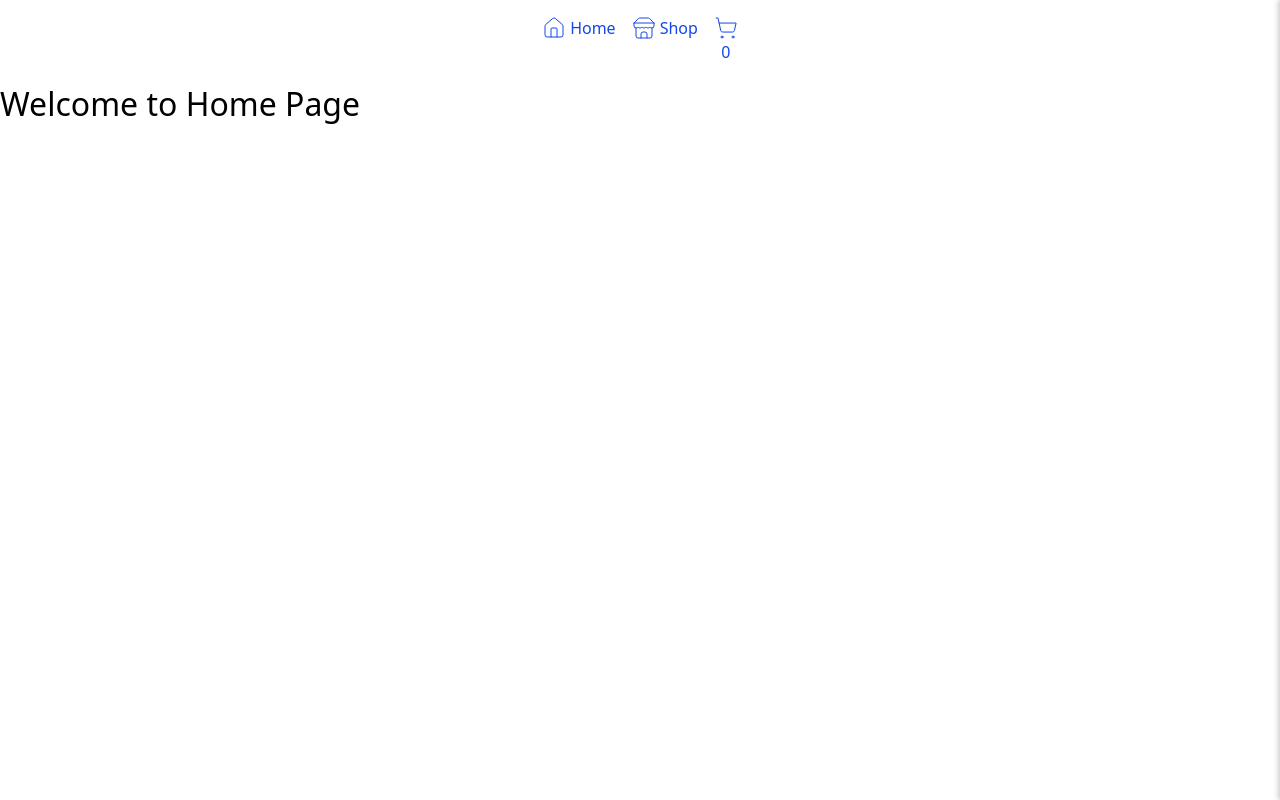
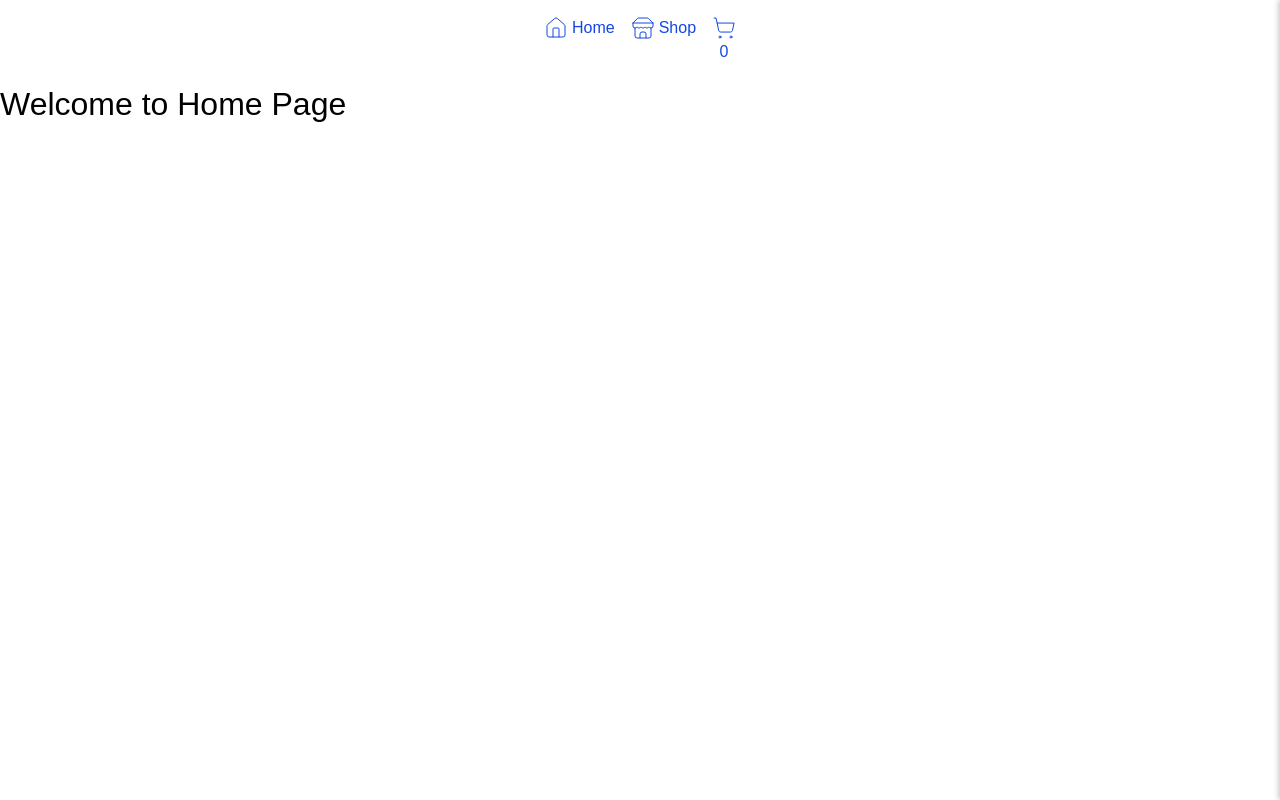
Before and after one commit to danielz0102/shopping-cart, a React (Vite) app: page / in a window 1280 px wide. Built offline with nearby package versions, Linux system fonts and the light colour scheme.

Commit message:
feat: add Inter font

```diff
--- a/package.json
+++ b/package.json
@@ -12,6 +12,7 @@
     "test": "vitest"
   },
   "dependencies": {
+    "@fontsource-variable/inter": "^5.2.5",
     "lucide-react": "^0.503.0",
     "react": "^19.1.0",
     "react-dom": "^19.1.0",
--- a/src/components/App/App.css
+++ b/src/components/App/App.css
@@ -8,7 +8,7 @@
   min-height: 100vh;
   display: flex;
   flex-direction: column;
-  font-family: system-ui;
+  font-family: 'Inter Variable', sans-serif;
 }
 
 main {
--- a/src/main.jsx
+++ b/src/main.jsx
@@ -1,3 +1,5 @@
+// Supports weights 100-900
+import '@fontsource-variable/inter'
 import { StrictMode } from 'react'
 import { createRoot } from 'react-dom/client'
 import { RouterProvider } from 'react-router-dom'
```
Also changed, not shown: 1 other file (tests, documents, lock files or other folders).
